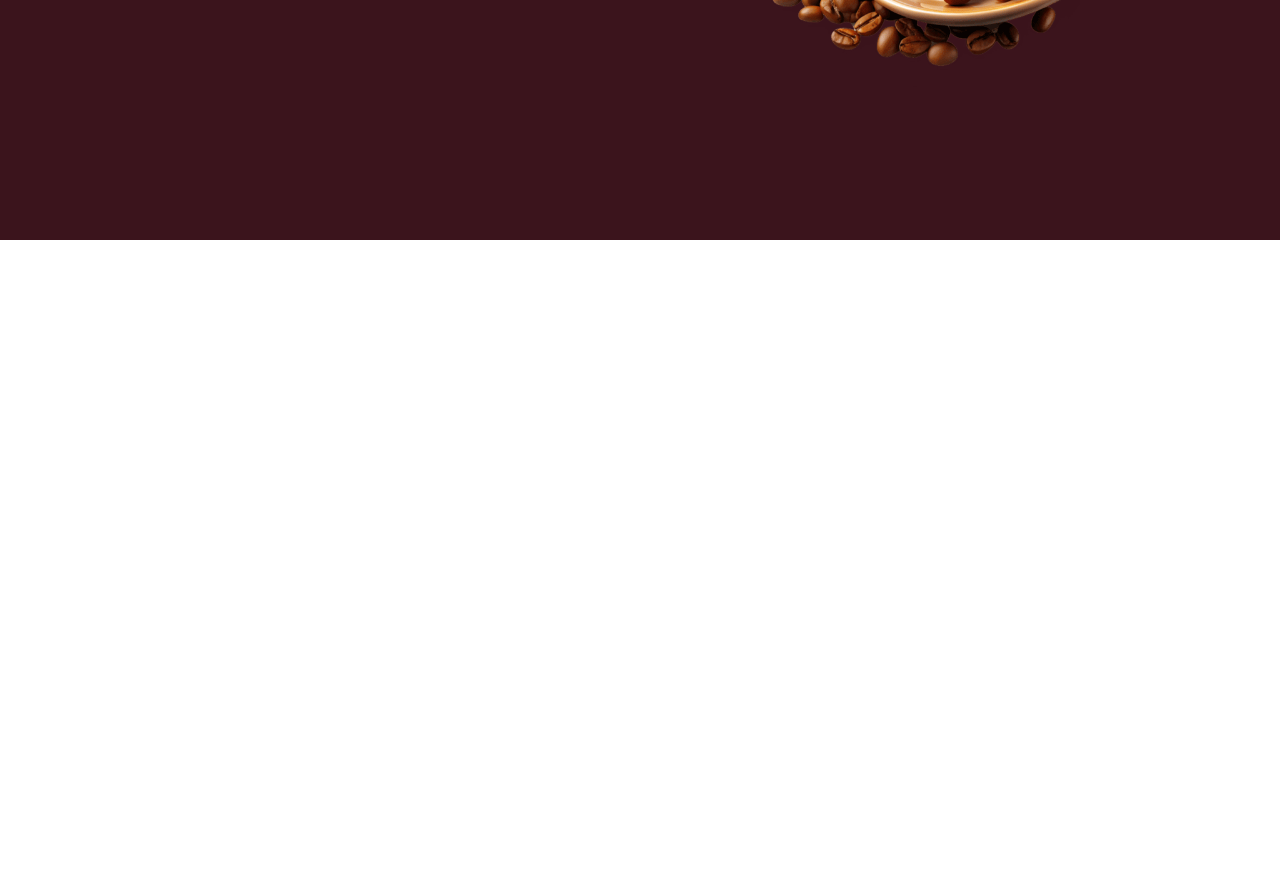
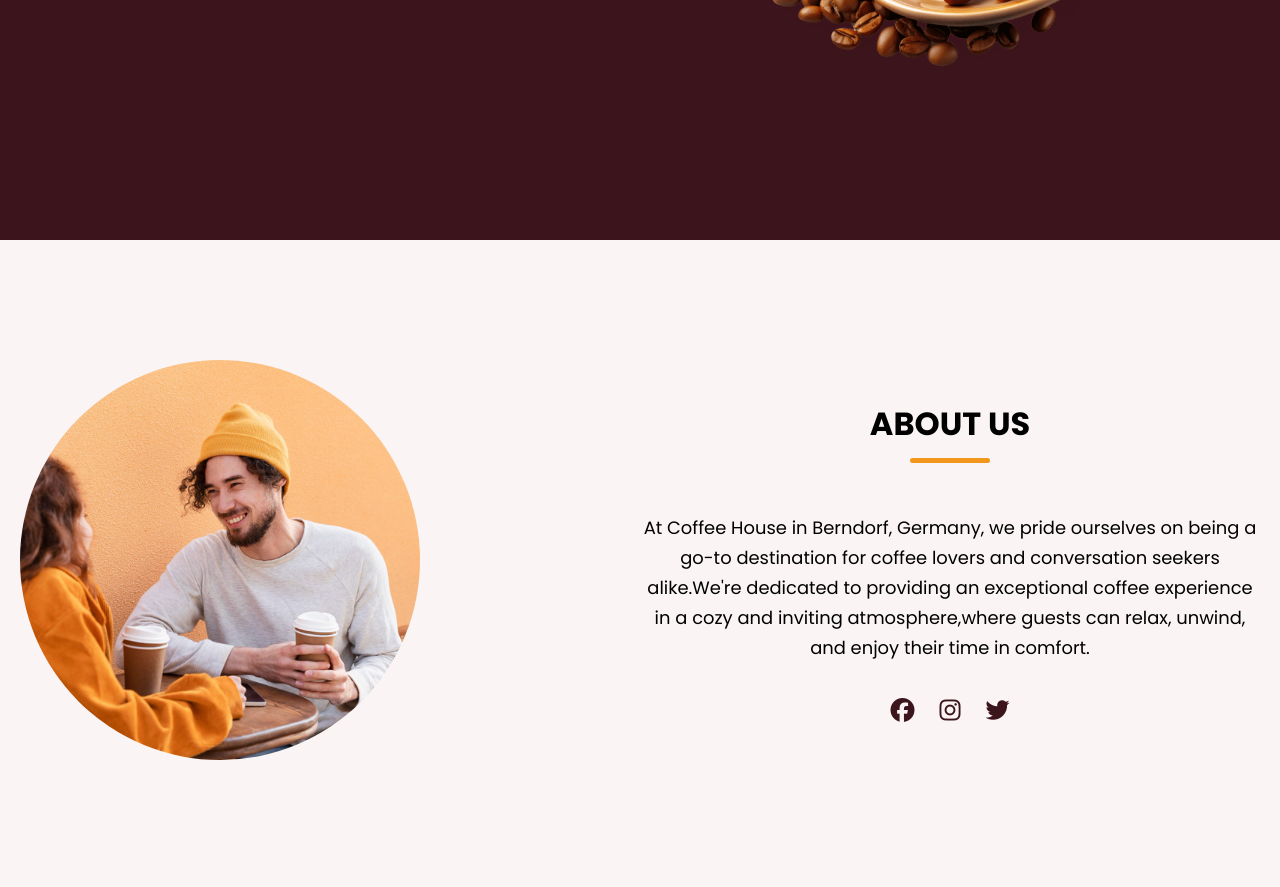
Before and after one commit to Nimsarani/Coffee-Shop-Managing-Website, a plain HTML site: page index.html in a window 1280 px wide. Shown: the part 560-1447 px from the top of the page. Before the commit the page ends 800 px from the top, so only its background shows below. Drawn offline with Linux system fonts and the light colour scheme; a web font is replaced by a local one.

Commit message:
aboutUs design

```diff
--- a/index.html
+++ b/index.html
@@ -59,6 +59,22 @@
       </section>
 
       <!--About Section-->
+      <section class="about-section">
+        <div class="section-content">
+            <div class="about-image-wrapper">
+                <img src="Assest/about-image.jpg" alt="About" class="about-image">
+            </div>
+            <div class="about-details">
+                <h2 class="section-title">About Us</h2>
+                <p class="text">At Coffee House in Berndorf, Germany, we pride ourselves on being a go-to destination for coffee lovers and conversation seekers alike.We're dedicated to providing an exceptional coffee experience in a cozy and inviting atmosphere,where guests can relax, unwind, and enjoy their time in comfort.</p>
+                <div class="social-link-list">
+                    <a href="#" class="social-link"><i class="fa-brands fa-facebook"></i></a>
+                    <a href="#" class="social-link"><i class="fa-brands fa-instagram"></i></a>
+                    <a href="#" class="social-link"><i class="fa-brands fa-twitter"></i></a>
+                </div>
+            </div>
+        </div>
+      </section>
     </main>
     <script src="script.js"></script>
 </body>
--- a/style.css
+++ b/style.css
@@ -64,6 +64,22 @@ img{
     margin: 0 auto;
     padding: 0 20px;
     max-width: var(--site-max-width);
+}
+.section-title{
+    text-align: center;
+    padding: 60px 0 100px;
+    text-transform: uppercase;
+    font-size: var(--font-size-xl);
+}
+
+.section-title::after{
+    content: "";
+    width: 80px;
+    height: 5px;
+    display: block;
+    margin: 10px auto 0;
+    border-radius: var(--border-radius-s);
+    background: var(--secondary-color);
 }
 
 /*Navbar styling */
@@ -173,6 +189,57 @@ header .navbar {
     max-width: 500px;
     margin-right: 30px;
 }
+/*About Section styling*/
+.about-section {
+    padding: 120px 0;
+    background: var(--light-pink-color);
+}
+
+.about-section .section-content{
+    display: flex;
+    gap: 50px;
+    align-items: center;
+    justify-content: space-between;
+}
+
+.about-section .about-image-wrapper .about-image{
+    width: 400px;
+    height: 400px;
+    object-fit: cover;
+    border-radius: var(--border-radius-circle);
+}
+
+.about-section .about-details .section-title{
+    padding: 0;
+}
+
+.about-section .about-details{
+    max-width: 50%;
+}
+
+.about-section .about-details .text{
+    line-height: 30px;
+    margin: 50px 0 30px;
+    text-align: center;
+    font-size: var(--font-size-m);
+}
+
+.about-section .social-link-list{
+    display: flex;
+    gap: 25px;
+    justify-content: center;
+}
+
+.about-section .social-link-list .social-link{
+    color: var(--primary-color);
+    font-size: var(--font-size-l);
+    transition: 0.2s ease;
+}
+
+.about-section .social-link-list .social-link:hover{
+    color: var(--secondary-color);
+}
+
 
 /*Responsive media query code for max width 900px*/
 @media screen and (max-width: 900px) {
@@ -241,7 +308,7 @@ header .navbar {
         flex-direction: column-reverse;
         justify-content: center;
     }
-    .hero-section .hero-details :is(.subtitles,.description){
+    .hero-section .hero-details :is(.subtitles,.description), .about-section .about-details{
        max-width: 100%;
     }
 
@@ -254,4 +321,16 @@ header .navbar {
         margin-right: 0;
     }
 
+    .about-section .section-content{
+        gap: 70px;
+        flex-direction: column;
+    }
+
+    .about-section .about-image-wrapper .about-image{
+        width: 100%;
+        height:100%;
+        max-width: 250px;
+        aspect-ratio: 1;
+    }
+
 }
```
